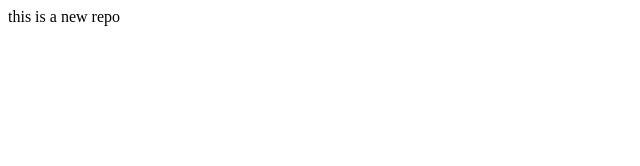
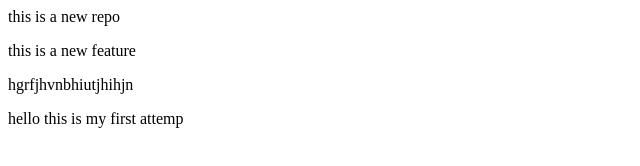
Before and after one commit to Rukmini2309/localrepoooo, a plain HTML site: page index.html in a window 1280 px wide. Shown: the whole page, without its empty margins (0-640 px from the left). Drawn offline with Linux system fonts and the light colour scheme.

```diff
--- a/index.html
+++ b/index.html
@@ -1 +1,4 @@
 <p>this is a new repo</p>
+<p>this is a new feature</p>
+<p>hgrfjhvnbhiutjhihjn</p>
+<p>hello this is my first attemp</p>
```
Also changed, not shown: 2 other files.
